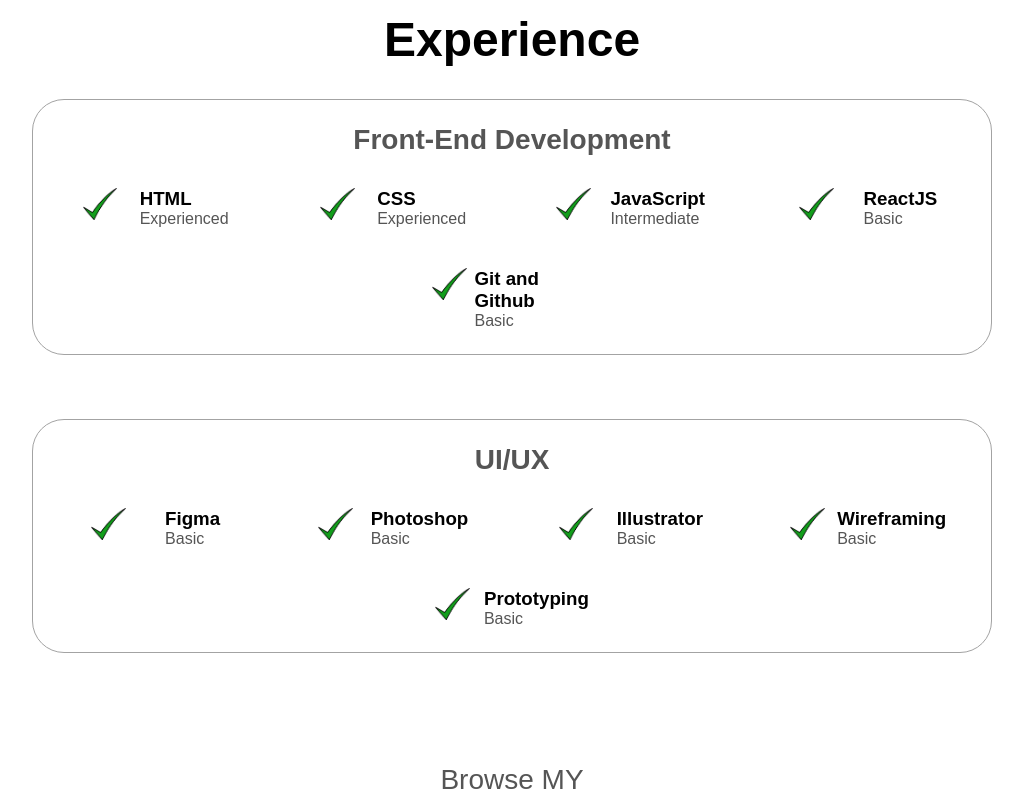
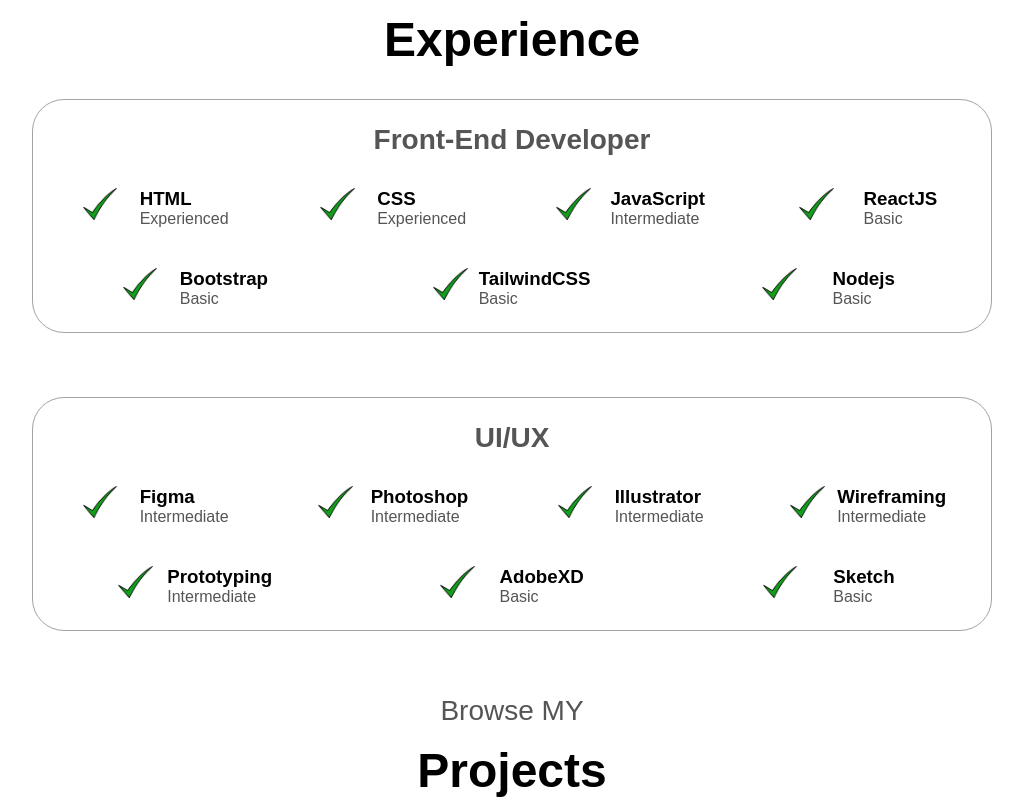
Before and after one commit to Srinithi2Aravindan/Portfolio-html-css, a plain HTML site: page index.html in a window 1280 px wide. Shown: the part 1700-2509 px from the top of the page, without its empty margins (128-1151 px from the left). Drawn offline with Linux system fonts and the light colour scheme; a web font is replaced by a local one.

Commit message:
Update index.html

```diff
--- a/index.html
+++ b/index.html
@@ -99,7 +99,7 @@
             <div class="experience-details-container">
                 <div class="about-containers">
                     <div class="details-container">
-                        <h2 class="experience-sub-title">Front-End Development</h2>
+                        <h2 class="experience-sub-title">Front-End Developer</h2>
                         <div class="article-container">
                             <article>
                                 <img src="./assets/tick.png" alt="experience icon" class="icon"/>
@@ -132,7 +132,21 @@
                             <article>
                                 <img src="./assets/tick.png" alt="experience icon" class="icon"/>
                                 <div>
-                                    <h3>Git and Github</h3>
+                                    <h3>Bootstrap</h3>
+                                    <p>Basic</p>
+                                </div>
+                            </article>
+                            <article>
+                                <img src="./assets/tick.png" alt="experience icon" class="icon"/>
+                                <div>
+                                    <h3>TailwindCSS</h3>
+                                    <p>Basic</p>
+                                </div>
+                            </article>
+                            <article>
+                                <img src="./assets/tick.png" alt="experience icon" class="icon"/>
+                                <div>
+                                    <h3>Nodejs</h3>
                                     <p>Basic</p>
                                 </div>
                             </article>
@@ -149,34 +163,48 @@
                                 <img src="./assets/tick.png" alt="experience icon" class="icon"/>
                                 <div>
                                     <h3>Figma</h3>
+                                    <p>Intermediate</p>
+                                </div>
+                            </article>
+                            <article>
+                                <img src="./assets/tick.png" alt="experience icon" class="icon"/>
+                                <div>
+                                    <h3>Photoshop</h3>
+                                    <p>Intermediate</p>
+                                </div>
+                            </article>
+                            <article>
+                                <img src="./assets/tick.png" alt="experience icon" class="icon"/>
+                                <div>
+                                    <h3>Illustrator</h3>
+                                    <p>Intermediate</p>
+                                </div>
+                            </article>
+                            <article>
+                                <img src="./assets/tick.png" alt="experience icon" class="icon"/>
+                                <div>
+                                    <h3>Wireframing</h3>
+                                    <p>Intermediate</p>
+                                </div>
+                            </article>
+                            <article>
+                                <img src="./assets/tick.png" alt="experience icon" class="icon"/>
+                                <div>
+                                    <h3>Prototyping</h3>
+                                    <p>Intermediate</p>
+                                </div>
+                            </article>
+                            <article>
+                                <img src="./assets/tick.png" alt="experience icon" class="icon"/>
+                                <div>
+                                    <h3>AdobeXD</h3>
                                     <p>Basic</p>
                                 </div>
                             </article>
                             <article>
                                 <img src="./assets/tick.png" alt="experience icon" class="icon"/>
                                 <div>
-                                    <h3>Photoshop</h3>
-                                    <p>Basic</p>
-                                </div>
-                            </article>
-                            <article>
-                                <img src="./assets/tick.png" alt="experience icon" class="icon"/>
-                                <div>
-                                    <h3>Illustrator</h3>
-                                    <p>Basic</p>
-                                </div>
-                            </article>
-                            <article>
-                                <img src="./assets/tick.png" alt="experience icon" class="icon"/>
-                                <div>
-                                    <h3>Wireframing</h3>
-                                    <p>Basic</p>
-                                </div>
-                            </article>
-                            <article>
-                                <img src="./assets/tick.png" alt="experience icon" class="icon"/>
-                                <div>
-                                    <h3>Prototyping</h3>
+                                    <h3>Sketch</h3>
                                     <p>Basic</p>
                                 </div>
                             </article>
@@ -184,8 +212,8 @@
                     </div>
                 </div>
             </div>
-        </section>
-         <section id="projects">
+
+ <section id="projects">
             <p class="section_text_p1">Browse MY</p>
             <h1 class="title">Projects</h1>
             <div class="experience-details-container">
@@ -220,9 +248,9 @@
                     </div>
                     <h2 class="experience-sub-title project-title">Project Three</h2>
                     <div class="btn-container">
-                        <button class="btn btn-color-2 project-btn" onclick="location.href='https://github.com/Srinithi2Aravindan?tab=repositories'">Github
+                        <button class="btn btn-color-2 project-btn" onclick="location.href='https://github.com/Srinithi2Aravindan/DrAvail'">Github
                         </button>
-                        <button class="btn btn-color-2 project-btn" onclick="location.href='https://github.com/Srinithi2Aravindan?tab=repositories'">Live Demo
+                        <button class="btn btn-color-2 project-btn" onclick="location.href='dr-avail-op5krjn7h-srinithis-projects-69f3e693.vercel.app'">Live Demo
                         </button>
                     </div>
                 </div>
```
